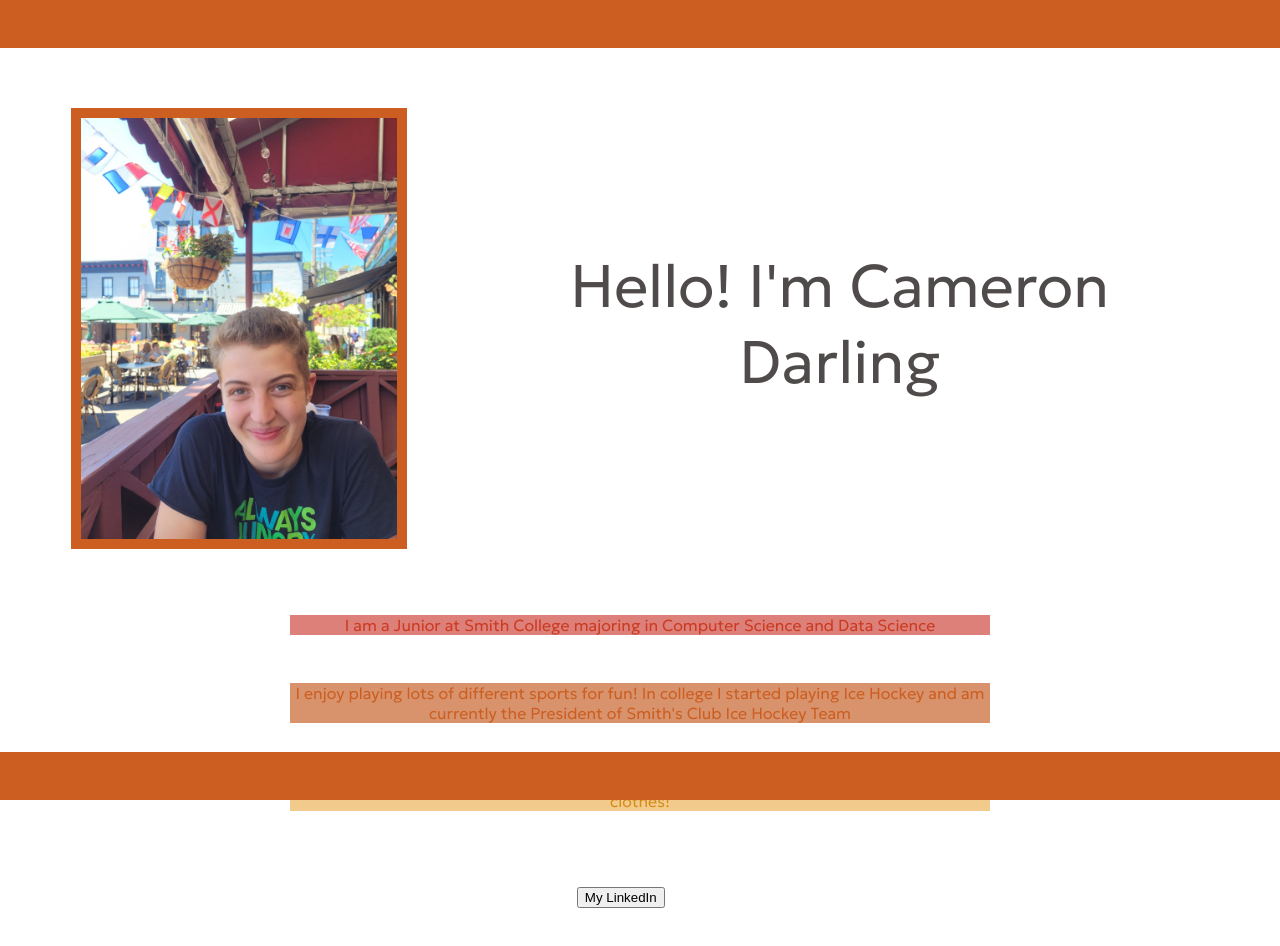
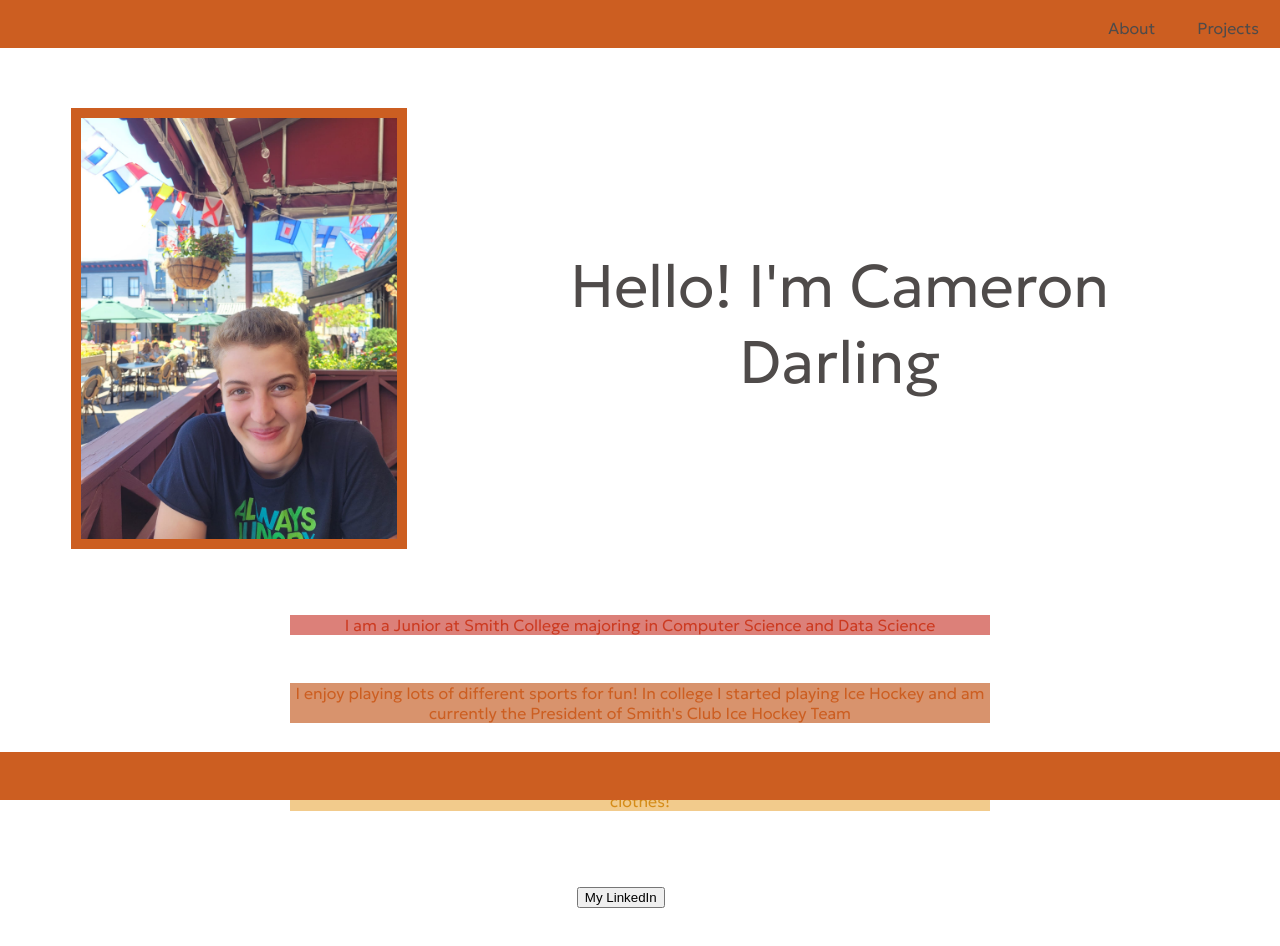
Before and after one commit to CDarling25/personalwebsite, a Next.js app: page / in a window 1280 px wide. Shown: the top 946 px of the page. Built offline with nearby package versions, Linux system fonts and the light colour scheme.

Commit message:
made changes to Layout.js

```diff
--- a/components/Layout.js
+++ b/components/Layout.js
@@ -2,9 +2,12 @@ import Link from "next/link";
 import Spacer from "./Spacer";
 
 const linkStyle = {
-  marginRight: 15,
+  marginRight: 5,
+  marginLeft: 5,
+  paddingRight: '2.5%',
   textDecoration: "none",
-  color: "black",
+  color: "#4F4B4A",
+  fontFamily: 'Geologica'
 };
 
 const header = {
@@ -16,6 +19,7 @@ const header = {
   height: "1rem",
   backgroundColor: "#CC5E21",
   color: "white",
+  textAlign: 'right'
 };
 
 const body= {
@@ -43,7 +47,12 @@ const instagramLogo = {
 
 const Header = () => (
   <div style={header}>
-
+    <a style = {linkStyle} href = "/">
+      About
+    </a>
+    <a style = {linkStyle} href = "/projects">
+      Projects
+    </a>
   </div>
 );
 
```
